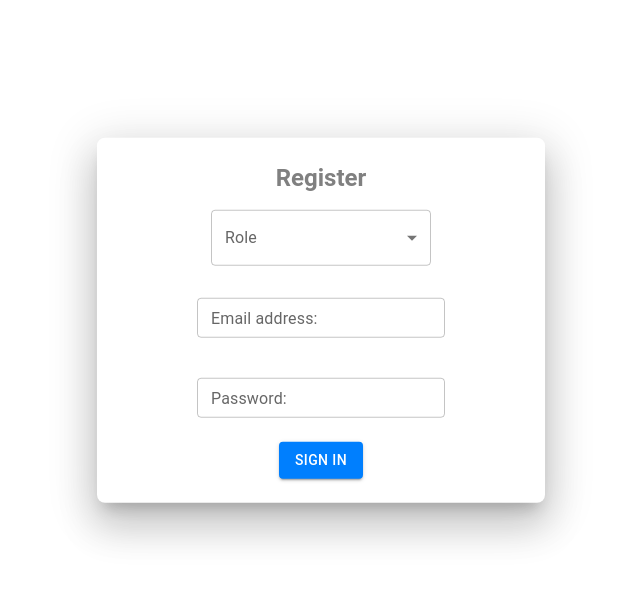
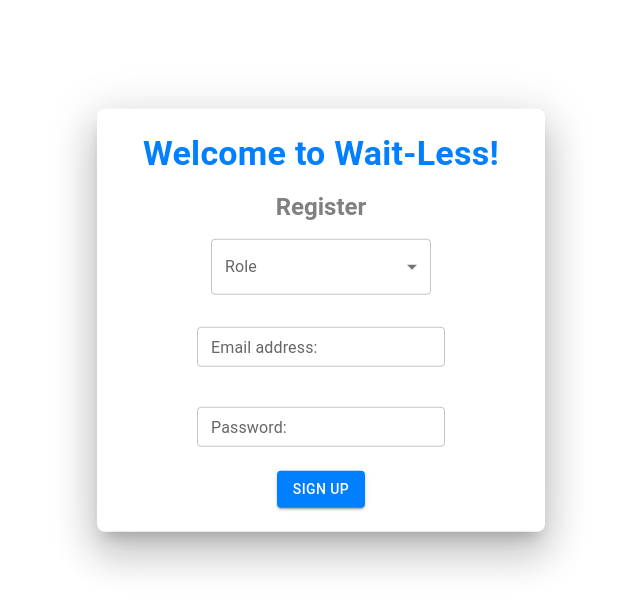
Before and after one commit to UBH-Fall-2024/ub-hacking-create-your-repo-here-cse-220-demons, a React (Create React App) app in the folder frontend/: page /login in a window 1280 px wide. Shown: the top 610 px of the page, without its empty margins (319-959 px from the left). Built offline with nearby package versions, Linux system fonts and the light colour scheme; no server answers.

Commit message:
final push

```diff
--- a/frontend/src/pages/Login.js
+++ b/frontend/src/pages/Login.js
@@ -106,6 +106,14 @@ const Login = () => {
             flex={1}
           >
             <Typography
+              variant="h4"
+              fontWeight="bold"
+              font
+              style={{ color: "#007FFE" }}
+            >
+              Welcome to Wait-Less!{" "}
+            </Typography>
+            <Typography
               variant="h5"
               fontWeight="bold"
               font
@@ -167,7 +175,7 @@ const Login = () => {
               disabled={loading}
               onClick={handleSubmit}
             >
-              {loading ? "Signing In..." : "Sign In"}
+              {loading ? "Signing Up..." : "Sign Up"}
             </Button>
           </Box>
         </Box>
--- a/frontend/src/pages/Register.js
+++ b/frontend/src/pages/Register.js
@@ -31,10 +31,10 @@ const Register = () => {
   const user = "";
   const navigate = useNavigate();
 
-  const handleSignUp = async(e) => {
+  const handleSignUp = async (e) => {
     e.preventDefault();
     navigate("/login");
-  }
+  };
   const handleSubmit = async (e) => {
     e.preventDefault();
     setLoading(true);
@@ -48,7 +48,7 @@ const Register = () => {
       user = loginInformation.user;
       const document = doc(firestore, "users", user.uid);
       const userDocSnapshot = await getDoc(document);
-      if(!userDocSnapshot.exists() || !userDocSnapshot.data().role){
+      if (!userDocSnapshot.exists() || !userDocSnapshot.data().role) {
         return;
       }
       if (!role) {
@@ -73,9 +73,8 @@ const Register = () => {
       if (role == "Teaching Assistant" && user) {
         navigate("/ta");
       }
-      }
     }
-
+  };
 
   return (
     <Box
@@ -115,6 +114,14 @@ const Register = () => {
             gap={2}
             flex={1}
           >
+            <Typography
+              variant="h4"
+              fontWeight="bold"
+              font
+              style={{ color: "#007FFE" }}
+            >
+              Welcome to Wait-Less!{" "}
+            </Typography>
             <Typography
               variant="h5"
               fontWeight="bold"
--- a/frontend/src/pages/StudentAppBar.js
+++ b/frontend/src/pages/StudentAppBar.js
@@ -20,7 +20,7 @@ export default function StudentAppBar() {
             component="div"
             sx={{ flexGrow: 1 }}
           >
-            Student Assistant Portal
+            Student Portal
           </Typography>
           {/* <Button color="inherit">Login</Button> */}
         </Toolbar>
```
